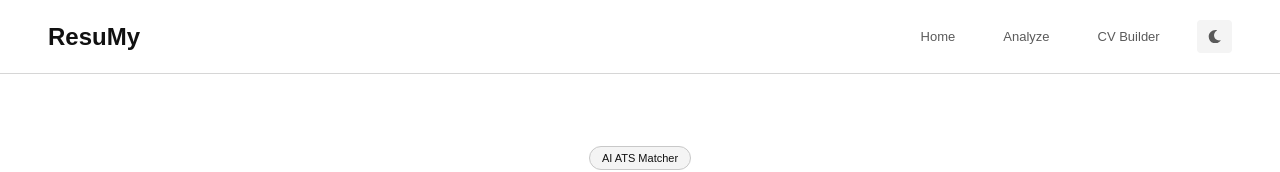
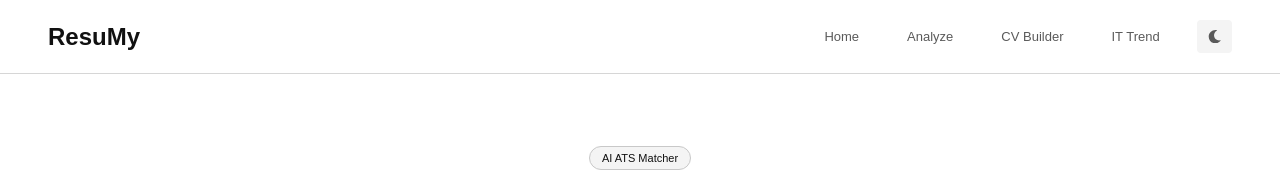
Before and after one commit to bagusnaufal2/resumy-model-terbaru, a React (Vite) app in the folder front-end/: page / in a window 1280 px wide. Shown: the top 172 px of the page. Built offline with nearby package versions, Linux system fonts and the light colour scheme; no server answers.

Commit message:
add it trend skill

```diff
--- a/front-end/src/components/Navbar.jsx
+++ b/front-end/src/components/Navbar.jsx
@@ -1,5 +1,8 @@
 import { Link, useLocation } from "react-router-dom";
 import ThemeToggle from "./ThemeToggle";
+
+const IT_TREND_URL =
+  "https://dashboard-capstone-byrbw6njgamqleehs8t6tb.streamlit.app/";
 
 function Navbar() {
   const location = useLocation();
@@ -15,22 +18,23 @@
           <>
             <p>My Result</p>
             <Link to="/">Back to Home</Link>
-            <ThemeToggle />
           </>
         ) : isCVBuilderPage ? (
           <>
             <p>Build Your ATS CV</p>
             <Link to="/">Back to Home</Link>
-            <ThemeToggle />
           </>
         ) : (
           <>
             <a href="#about">Home</a>
             <a href="#upload-cv">Analyze</a>
             <Link to="/cv-builder">CV Builder</Link>
-            <ThemeToggle />
           </>
         )}
+        <a href={IT_TREND_URL} target="_blank" rel="noopener noreferrer">
+          IT Trend
+        </a>
+        <ThemeToggle />
       </nav>
     </header>
   );
```
Also changed, not shown: 1 other file (tests, documents, lock files or other folders).
